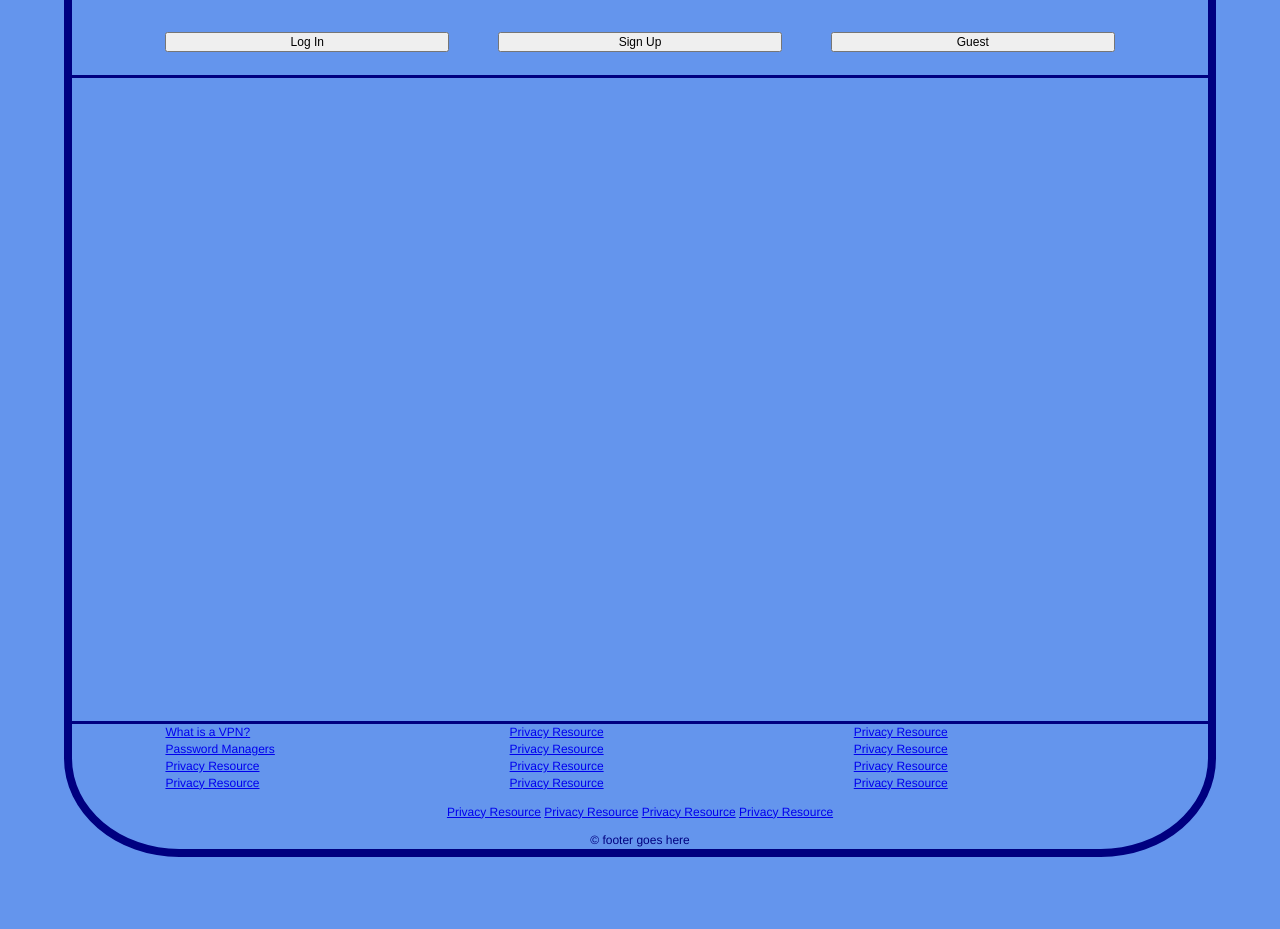
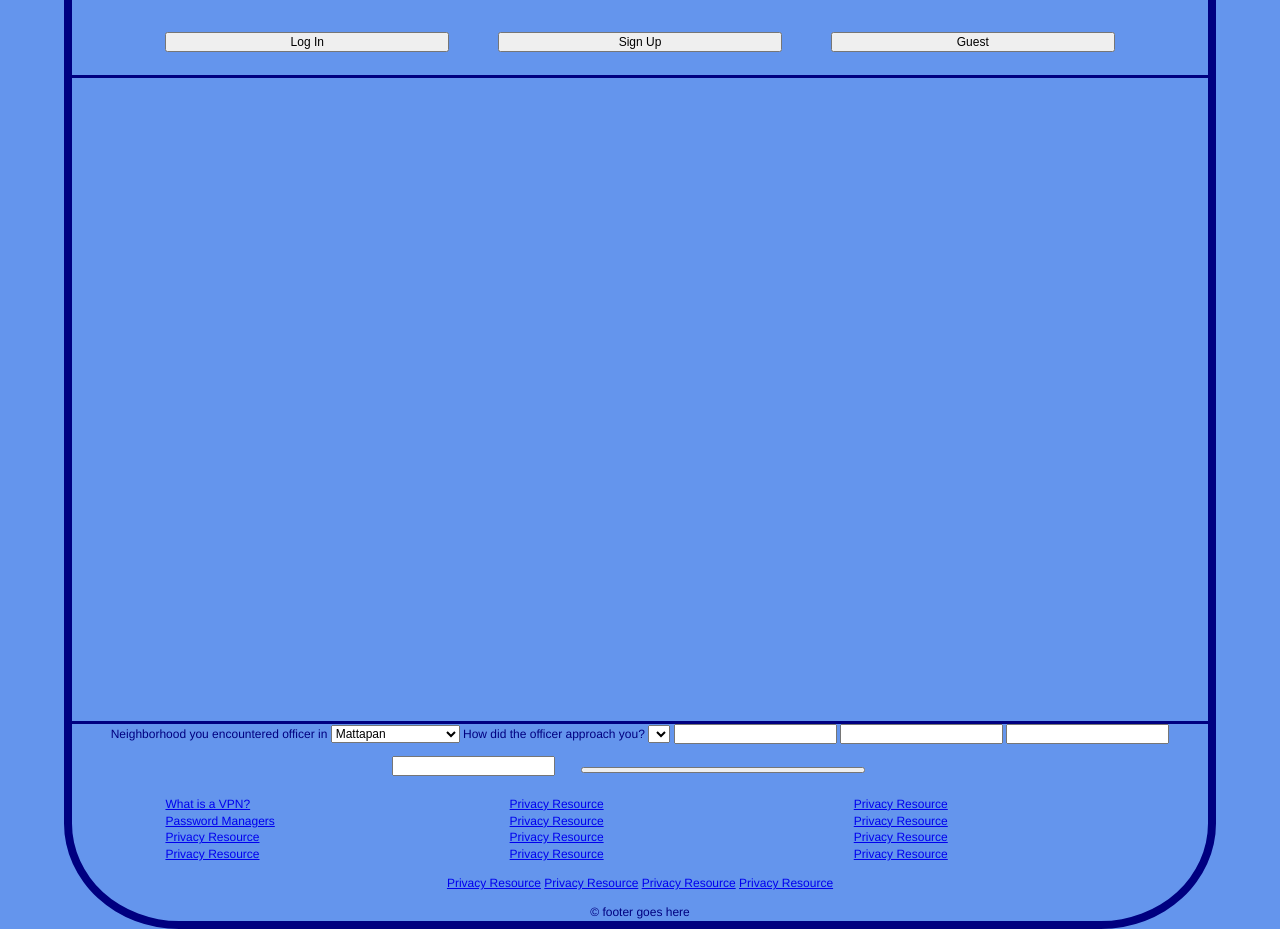
Before and after one commit to ehcodes/final-project, a plain HTML site: page index.html in a window 1280 px wide. Shown: the part 127-1056 px from the top of the page. Before the commit the page ends 984 px from the top, so only its background shows below. Drawn offline with Linux system fonts and the light colour scheme.

Commit message:
project update

```diff
--- a/index.html
+++ b/index.html
@@ -22,6 +22,40 @@
 			</section>
 			<section id="exampleCarousel">
 				<img src="img/carouselPlaceholder.png" alt="">
+			</section>
+			<section>
+				<form class="" action="index.html" method="/POST">
+					<label for="">Neighborhood you encountered officer in</label>
+					<select class="" name="">
+						<option value="mattapan">Mattapan</option>
+						<option value="dorchester">Dorchester</option>
+						<option value="roxbury">Roxbury</option>
+						<option value="south-end">South End</option>
+						<option value="back-bay">Back Bay</option>
+						<option value="allston">Allston</option>
+						<option value="west-roxbury">West Roxbury</option>
+						<option value="jamaica-plain">Jamaica Plain</option>
+						<option value="fenway">Fenway</option>
+						<option value="charlestown">Charlestown</option>
+						<option value="beacon-hill">Beacon Hill</option>
+						<option value="downtown-crossing">Downtown Crossing</option>
+						<option value="hyde-park">Hyde Park</option>
+						<option value="roslindale">Roslindale</option>
+					</select>
+					<label for="">How did the officer approach you?</label>
+					<select class="" name="">
+						<option value=""></option>
+					</select>
+					<label for=""></label>
+					<input type="text" name="" value="" placeholder="">
+					<label for=""></label>
+					<input type="text" name="" value="" placeholder="">
+					<label for=""></label>
+					<input type="text" name="" value="" placeholder="">
+					<label for=""></label>
+					<input type="text" name="" value="" placeholder="">
+					<button type="button" name="button"></button>
+				</form>
 			</section>
 			<section id="resourceLinks">
 				<ul>
--- a/js/main.js
+++ b/js/main.js
@@ -1,3 +1,17 @@
 // what can the user do?
 // what does the user expect?
 // What can the user see?
+
+//user can upload a video
+//button w/ event listener
+//
+
+//can share video link for
+
+document.addEventListener("DOMContentLoaded",function(){
+
+  document.addEventListener("onclick", function(){
+
+  })
+
+});
```
